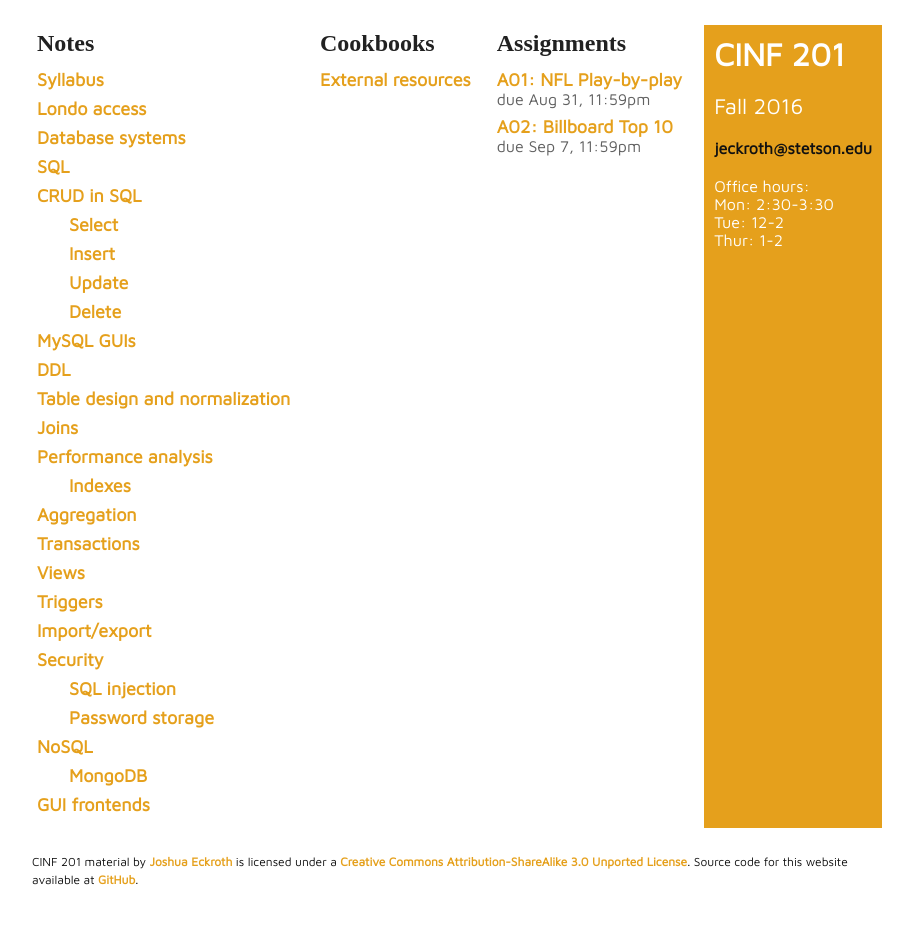
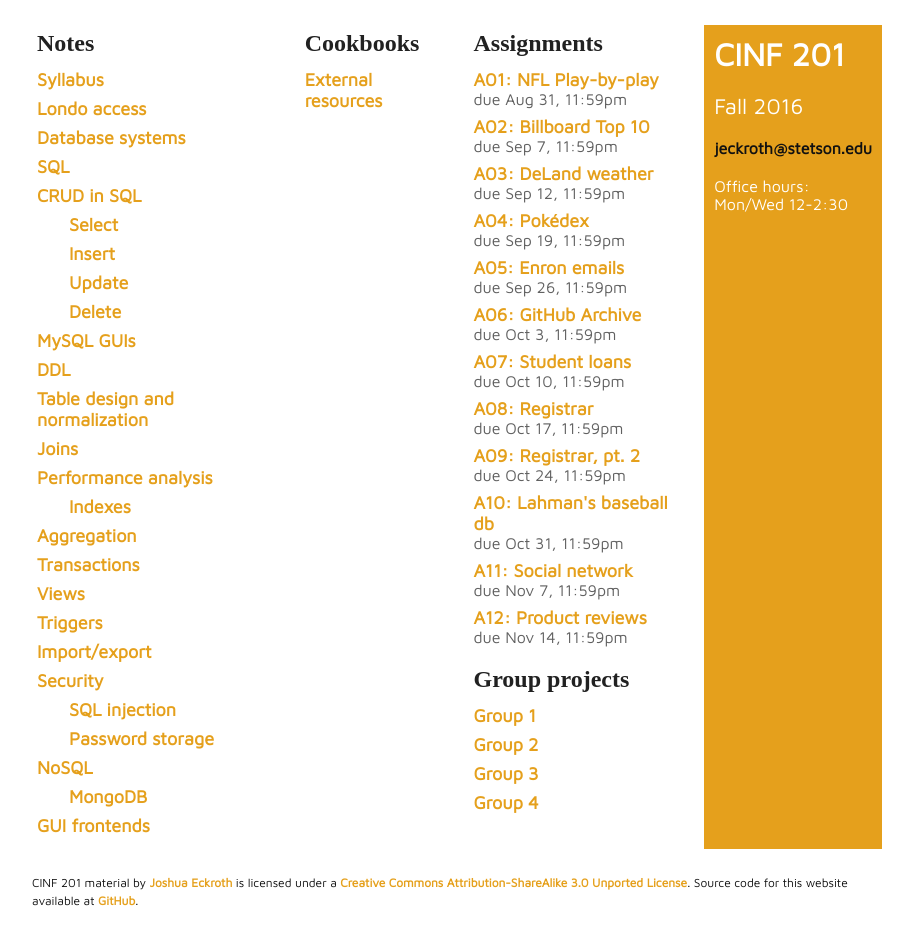
Before and after one commit to joshuaeckroth/cinf201-website, a Jekyll site: the page built from index.markdown, in a window 1280 px wide. Shown: the whole page, without its empty margins (183-1096 px from the left). Built offline with Jekyll 4.4.1, drawn with Linux system fonts in a browser that asks for light colours; some web fonts are replaced; before the commit the page ends 909 px from its top, so only the background shows below that.

Commit message:
Added more content

```diff
--- a/_layouts/index.html
+++ b/_layouts/index.html
@@ -123,6 +123,21 @@
               {% endif %}
               {% endfor %}
             </ul>
+            <h2 style="margin-top: 20px;">Group projects</h2>
+            <ul class="posts">
+              <li>
+                <div class="post-title"><a href="/project/group-1.html">Group 1</a></div>
+              </li>
+              <li>
+                <div class="post-title"><a href="/project/group-2.html">Group 2</a></div>
+              </li>
+              <li>
+                <div class="post-title"><a href="/project/group-3.html">Group 3</a></div>
+              </li>
+              <li>
+                <div class="post-title"><a href="/project/group-4.html">Group 4</a></div>
+              </li>
+            </ul>
           </td>
           <td id="metabox">
             <div class="classname">CINF 201</div>
@@ -130,9 +145,7 @@
             <div class="email"><b><a href="mailto:jeckroth@stetson.edu">jeckroth@stetson.edu</a></b></div>
             <div class="officehours">
               Office hours:<br/>
-              Mon: 2:30-3:30<br/>
-              Tue: 12-2<br/>
-              Thur: 1-2
+              Mon/Wed 12-2:30
             </div>
           </td>
         </tr>
--- /dev/null
+++ b/assignments/a03.markdown
@@ -0,0 +1,8 @@
+---
+layout: note
+title: "A03: DeLand weather"
+due: "Sep 12, 11:59pm"
+categories: [assignments]
+---
+
+# A03: DeLand weather
--- /dev/null
+++ b/assignments/a04.markdown
@@ -0,0 +1,8 @@
+---
+layout: note
+title: "A04: Pokédex"
+due: "Sep 19, 11:59pm"
+categories: [assignments]
+---
+
+# A04: Pokédex
--- /dev/null
+++ b/assignments/a05.markdown
@@ -0,0 +1,8 @@
+---
+layout: note
+title: "A05: Enron emails"
+due: "Sep 26, 11:59pm"
+categories: [assignments]
+---
+
+# A05: Enron emails
--- /dev/null
+++ b/assignments/a06.markdown
@@ -0,0 +1,8 @@
+---
+layout: note
+title: "A06: GitHub Archive"
+due: "Oct 3, 11:59pm"
+categories: [assignments]
+---
+
+# A06: GitHub Archive
--- /dev/null
+++ b/assignments/a07.markdown
@@ -0,0 +1,8 @@
+---
+layout: note
+title: "A07: Student loans"
+due: "Oct 10, 11:59pm"
+categories: [assignments]
+---
+
+# A07: Student loans
--- /dev/null
+++ b/assignments/a08.markdown
@@ -0,0 +1,8 @@
+---
+layout: note
+title: "A08: Registrar"
+due: "Oct 17, 11:59pm"
+categories: [assignments]
+---
+
+# A08: Registrar
--- /dev/null
+++ b/assignments/a09.markdown
@@ -0,0 +1,8 @@
+---
+layout: note
+title: "A09: Registrar, pt. 2"
+due: "Oct 24, 11:59pm"
+categories: [assignments]
+---
+
+# A09: Registrar, pt. 2
--- /dev/null
+++ b/assignments/a10.markdown
@@ -0,0 +1,14 @@
+---
+layout: note
+title: "A10: Lahman's baseball db"
+due: "Oct 31, 11:59pm"
+categories: [assignments]
+---
+
+# A10: Lahman's baseball db
+
+http://www.seanlahman.com/baseball-archive/statistics/
+
+use CSV, compare with SQL
+
+use SQL also
--- /dev/null
+++ b/assignments/a11.markdown
@@ -0,0 +1,8 @@
+---
+layout: note
+title: "A11: Social network"
+due: "Nov 7, 11:59pm"
+categories: [assignments]
+---
+
+# A11: Social network
--- /dev/null
+++ b/assignments/a12.markdown
@@ -0,0 +1,8 @@
+---
+layout: note
+title: "A12: Product reviews"
+due: "Nov 14, 11:59pm"
+categories: [assignments]
+---
+
+# A12: Product reviews
--- /dev/null
+++ b/project/group-1.markdown
@@ -0,0 +1,6 @@
+---
+title: Group 1
+layout: default
+---
+
+# Group 1
--- /dev/null
+++ b/project/group-2.markdown
@@ -0,0 +1,6 @@
+---
+title: Group 1
+layout: default
+---
+
+# Group 1
--- /dev/null
+++ b/project/group-3.markdown
@@ -0,0 +1,6 @@
+---
+title: Group 1
+layout: default
+---
+
+# Group 1
--- /dev/null
+++ b/project/group-4.markdown
@@ -0,0 +1,6 @@
+---
+title: Group 1
+layout: default
+---
+
+# Group 1
```
Also changed, not shown: notes/londo-access.md (+34 -0 lines), notes/syllabus.md (+70 -6 lines).
